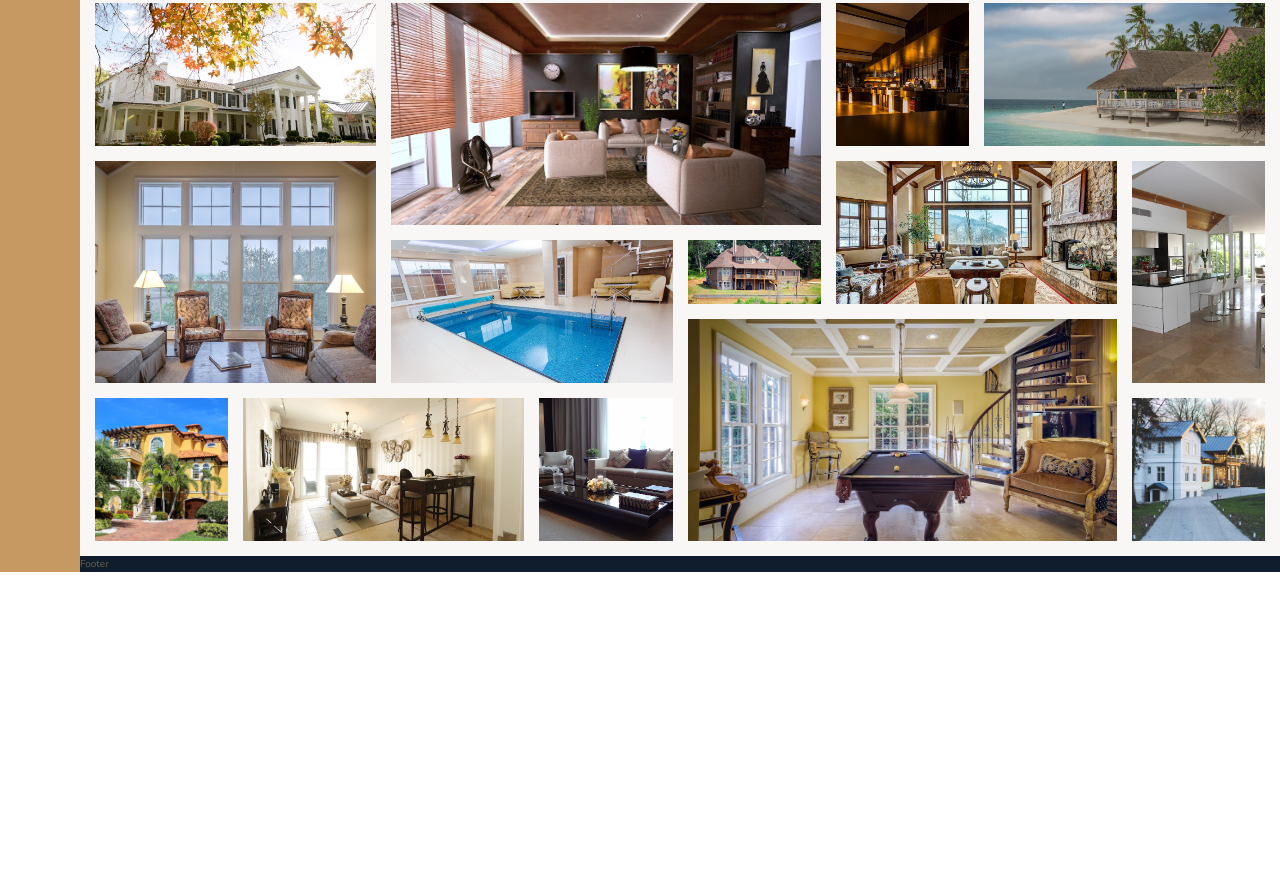
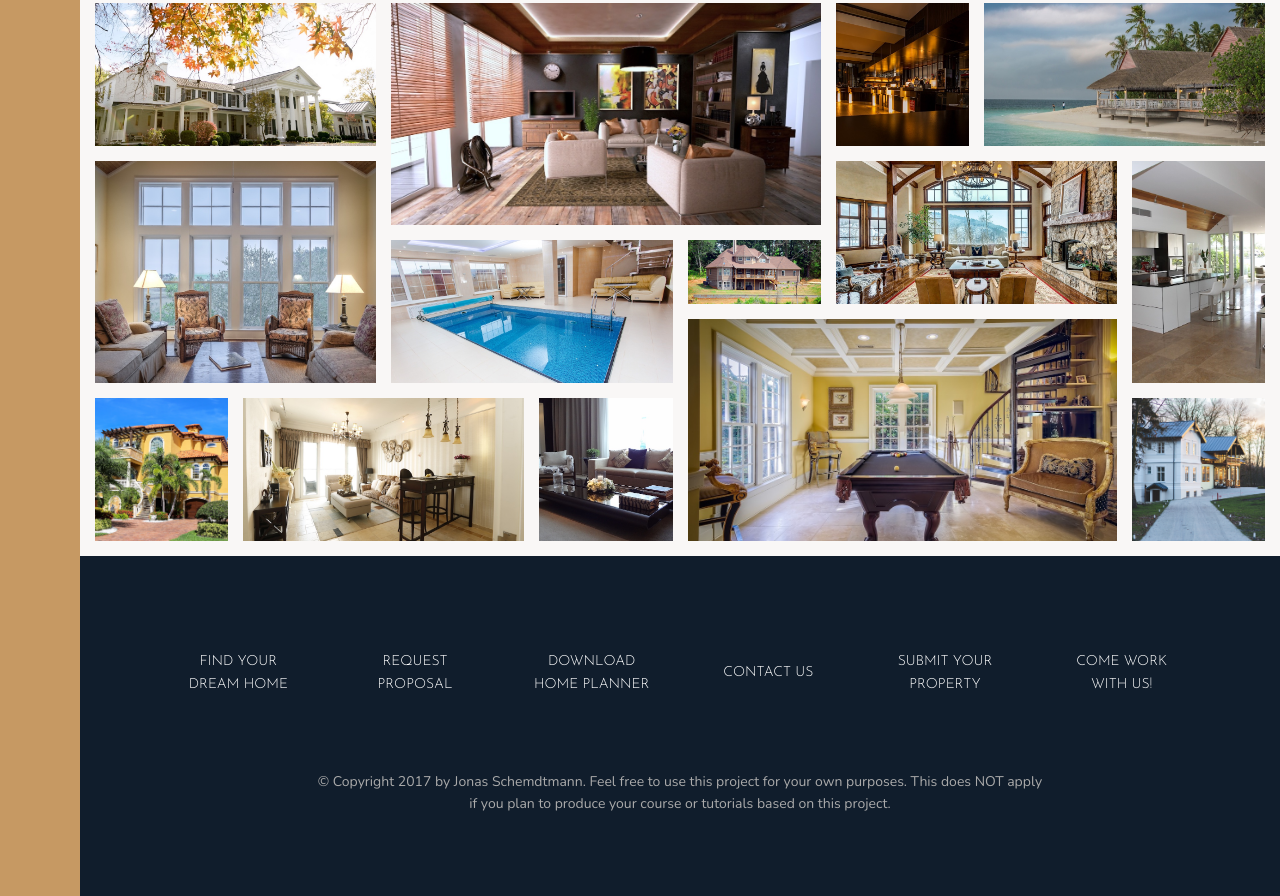
Before and after one commit to Masean/Nexter, a website: page index.html in a window 1280 px wide. Shown: the part 3084-3980 px from the top of the page. Before the commit the page ends 3656 px from the top, so only its background shows below. Drawn offline with nearby package versions, Linux system fonts and the light colour scheme.

Commit message:
Building the Footer

```diff
--- a/index.html
+++ b/index.html
@@ -377,7 +377,19 @@
         </section>
 
         <footer class="footer">
-            Footer
+            <ul class="nav">
+                <li class="nav__item"><a href="3" class="nav__link">Find your dream home</a></li>
+                <li class="nav__item"><a href="3" class="nav__link">Request proposal</a></li>
+                <li class="nav__item"><a href="3" class="nav__link">Download home planner</a></li>
+                <li class="nav__item"><a href="3" class="nav__link">Contact us</a></li>
+                <li class="nav__item"><a href="3" class="nav__link">Submit your property</a></li>
+                <li class="nav__item"><a href="3" class="nav__link">Come work with us!</a></li>
+            </ul>
+
+            <p class="copyright">
+                &copy; Copyright 2017 by Jonas Schemdtmann. Feel free to use this project for your own purposes.
+                This does NOT apply if you plan to produce your course or tutorials based on this project.
+            </p>
         </footer>
     </body>
 </html>
--- a/sass/_footer.scss
+++ b/sass/_footer.scss
@@ -1,4 +1,47 @@
 .footer {
   background-color: $color-secondary;
   grid-column: full-start / full-end;
+  padding: 8rem;
+
 }
+
+.nav {
+  list-style: none;
+
+  display: grid;
+  grid-template-columns: repeat(auto-fit, minmax(15rem, 1fr) );
+  grid-gap: 2rem;
+  align-items: center;
+
+
+  &__link:link,
+  &__link:visited {
+    font-size: 1.4rem;
+    color: #fff;
+    text-decoration: none;
+    font-family: $font-display;
+    text-transform: uppercase;
+    text-align: center;
+    padding: 1.5rem;
+    display: block;
+    transition: all .2s;
+
+  }
+
+  &__link:hover,
+  &__link:active {
+    background-color: rgba(#fff, .05);
+    transform: translateY(-3px);
+  }
+
+}
+
+.copyright {
+  font-size: 1.4rem;
+  color: $color-grey-light-2;
+  margin-top: 6rem;
+  margin-right: auto;
+  margin-left: auto;
+  text-align: center;
+  width: 70%;
+}
```
Also changed, not shown: css/style.css.
